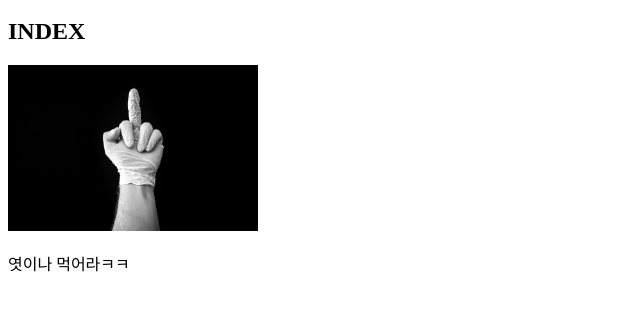
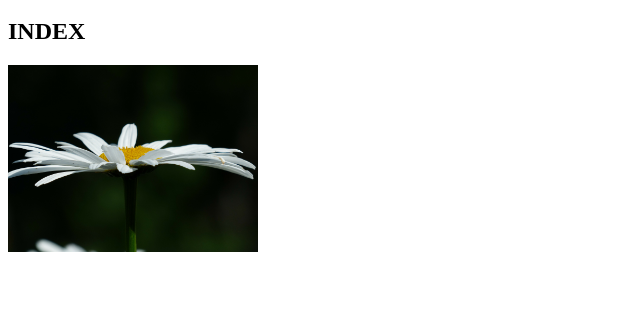
Before and after one commit to ShinWooJeong12/dont-block-me, a plain HTML site: page index.html in a window 1280 px wide. Shown: the part 136-446 px from the top of the page, without its empty margins (0-640 px from the left). Drawn offline with Linux system fonts and the light colour scheme.

```diff
--- a/index.html
+++ b/index.html
@@ -14,9 +14,5 @@
   </ul>
 
   <h2>INDEX</h2>
-  <img src="eatfvck.jpg" width="250">
-
-  <p>
-    엿이나 먹어라ㅋㅋ
-  </p>
+  <img src="hwaran.jpg" width="250">
 </body>
```
Also changed, not shown: 1.html (+2 -2 lines), 2.html (+1 -1 lines), 3.html (+1 -1 lines), hwaran.jpg (added).
